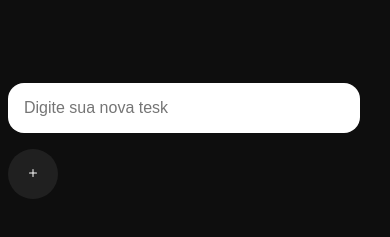
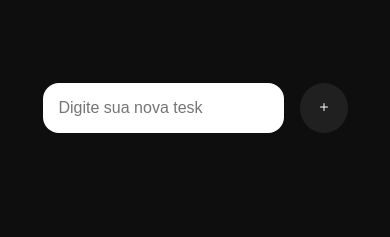
Before and after one commit to AmandaOliveir4/to-do-list, a plain HTML site: page index.html in a window 390 px wide. Shown: the part 71-308 px from the top of the page. Drawn offline with Linux system fonts and the light colour scheme.

Commit message:
Update style.css
Alteração para mobile

```diff
--- a/style.css
+++ b/style.css
@@ -99,3 +99,17 @@ body{
 #btn-ok:hover{
     background-color: var(--color-green2);
 }
+@media (max-width: 400px) {
+    #input-new-task {
+        width: calc(100% - 60px); /* Deixa espaço para o botão ao lado */
+    }
+
+    #btn-new-task {
+        width: 50px; /* Garante que o botão mantenha o tamanho */
+        height: 50px;
+    }
+
+    .content--add--item {
+        flex-wrap: nowrap; /* Evita quebra de linha */
+    }
+}
```
